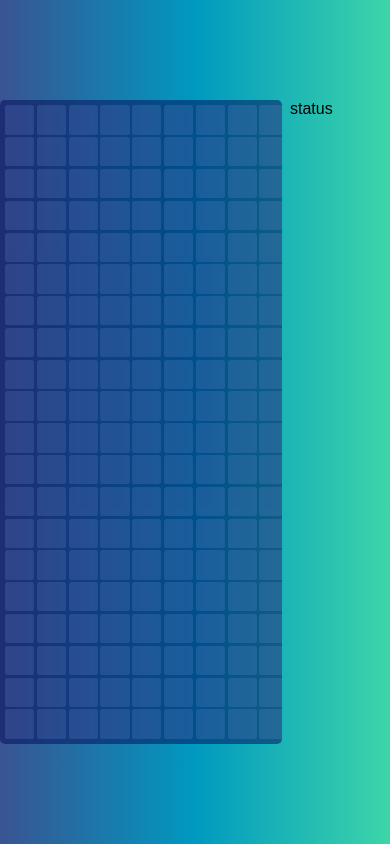
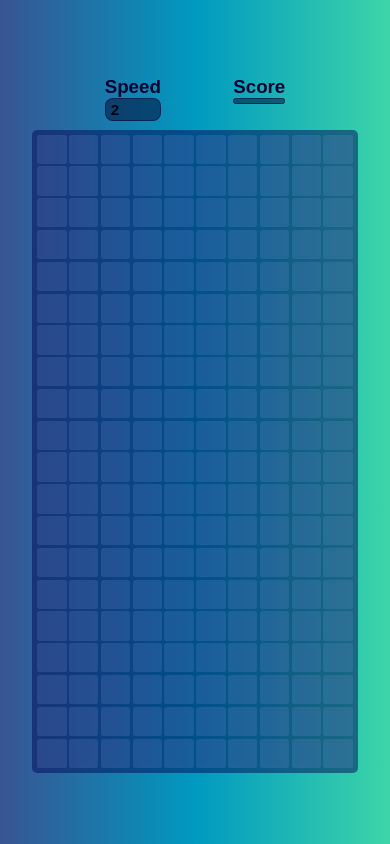
Before and after one commit to Vofkazp/Tetris, a website built with webpack: page src/index.html in a window 390 px wide. Built offline with nearby package versions, Linux system fonts and the light colour scheme.

Commit message:
fix size

```diff
--- a/src/index.html
+++ b/src/index.html
@@ -213,7 +213,14 @@
     <div></div>
   </div>
   <div class="status">
-    status
+    <div class="speed">
+      <h3 class="speed-title">Speed</h3>
+      <p id="speed">2</p>
+    </div>
+    <div class="score">
+      <h3 class="score-title">Score</h3>
+      <p id="score"></p>
+    </div>
   </div>
 </div>
 </body>
--- a/src/index.js
+++ b/src/index.js
@@ -179,7 +179,11 @@ function draw() {
   drawPlayfield();
   drawTetromino();
   drawGhostTetromino();
-  console.log(tetris.score);
+  drawScore(tetris.score);
+}
+
+function drawScore(score) {
+  document.querySelector('#score').innerHTML = score;
 }
 
 function drawTetromino() {
--- a/src/style/_style.scss
+++ b/src/style/_style.scss
@@ -108,6 +108,47 @@ body {
   animation: hide .5s;
 }
 
+.status {
+
+  .speed {
+    margin-top: 20px;
+
+    .speed-title {
+      color: rgba(0, 4, 48, 1);
+    }
+
+    p {
+      margin-top: 5px;
+      padding: 5px 10px;
+      background-color: rgba(0, 4, 48, .5);
+      border-radius: 8px;
+      border: 1px solid rgba(0, 4, 48, .5);
+      color: rgb(3, 5, 18);
+      font-weight: bold;
+      font-size: 20px;
+    }
+  }
+
+  .score {
+    margin-top: 20px;
+
+    .score-title {
+      color: rgba(0, 4, 48, 1);
+    }
+
+    p {
+      margin-top: 5px;
+      padding: 5px 10px;
+      background-color: rgba(0, 4, 48, .5);
+      border-radius: 8px;
+      border: 1px solid rgba(0, 4, 48, .5);
+      color: rgb(3, 5, 18);
+      font-weight: bold;
+      font-size: 20px;
+    }
+  }
+}
+
 @keyframes hide {
   0% {
     transform: scale(.8) rotate(30deg);
@@ -121,3 +162,35 @@ body {
     transform: scale(1) rotate(0);
   }
 }
+
+@media (max-width: 650px) {
+  .field {
+    display: flex;
+    flex-direction: column-reverse;
+
+    .status {
+      display: flex;
+      justify-content: space-evenly;
+
+      .speed {
+        margin-top: 5px;
+
+        p {
+          margin-top: 0;
+          padding: 2px 5px;
+          font-size: 15px;
+        }
+      }
+
+      .score {
+        margin-top: 5px;
+
+        p {
+          margin-top: 0;
+          padding: 2px 5px;
+          font-size: 15px;
+        }
+      }
+    }
+  }
+}
```
